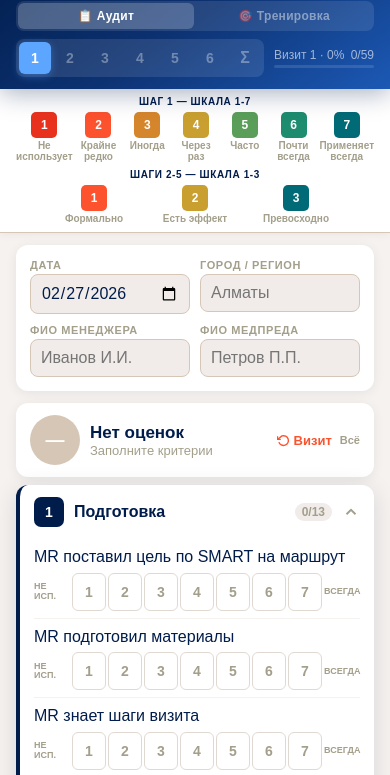
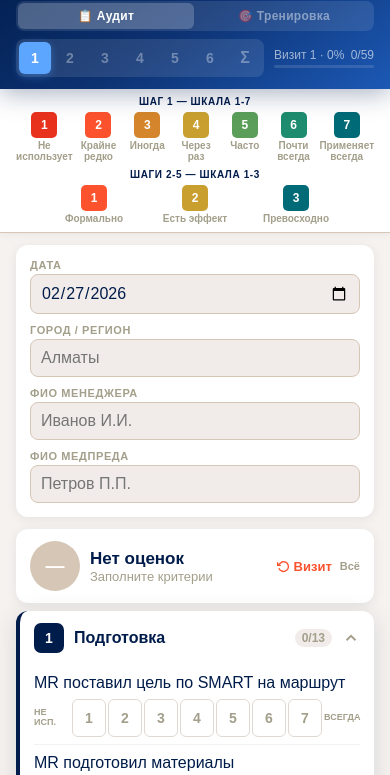
Before and after one commit to Smartjoe23/CHECK-STEPS, a plain HTML site: page index.html in a window 390 px wide. Shown: the part 55-830 px from the top of the page. Drawn offline with Linux system fonts and the light colour scheme.

Commit message:
Fix HTML closing tag and formatting issues

```diff
--- a/index.html
+++ b/index.html
@@ -74,7 +74,7 @@ body{font-family:Arial,Helvetica,sans-serif;background:var(--bg);color:var(--dk)
 .scd{width:26px;height:26px;border-radius:5px;display:flex;align-items:center;justify-content:center;font-size:12px;font-weight:700;color:#fff}
 .scn{font-size:10px;font-weight:600;color:var(--taupe);text-align:center;line-height:1.15}
 .mt{padding:12px 16px}.mtc{background:var(--w);border-radius:var(--r);padding:14px;box-shadow:var(--sh)}
-.mtg{display:grid;grid-template-columns:1fr 1fr;gap:10px}
+.mtg{display:grid;grid-template-columns:1fr 1fr;gap:10px}@media(max-width:400px){.mtg{grid-template-columns:1fr}}
 .mf{display:flex;flex-direction:column;gap:3px}
 .ml{font-size:11px;font-weight:700;text-transform:uppercase;letter-spacing:.6px;color:var(--taupe)}
 .mi{border:1.5px solid var(--stone);border-radius:8px;padding:9px 10px;font-family:Arial,sans-serif;font-size:16px;color:var(--dk);background:var(--sand);width:100%}
```
